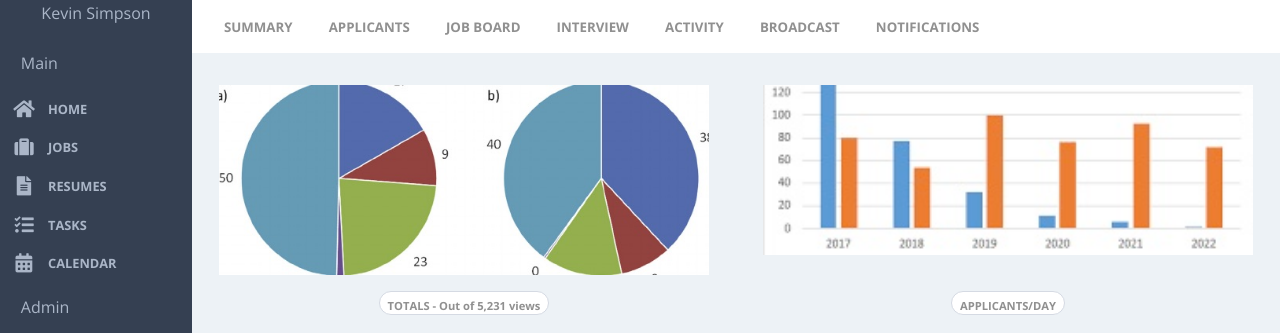
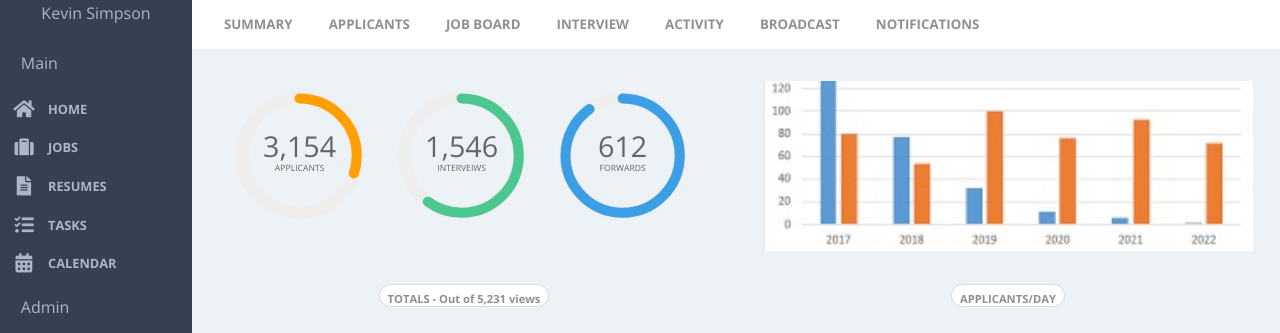
Before and after one commit to relasine/ks-comp-challenge-3, a plain HTML site: page index.html in a window 1280 px wide. Shown: the part 156-489 px from the top of the page. Drawn offline with nearby package versions, Linux system fonts and the light colour scheme.

Commit message:
Add circle animations

```diff
--- a/css/styles.css
+++ b/css/styles.css
@@ -547,3 +547,63 @@ aside {
 
   padding-left: .5rem;
 }
+
+/*CIRCLE GRAPHS*/
+.flex-wrapper {
+  display: flex;
+  flex-flow: row nowrap;
+}
+
+.single-chart {
+  width: 33%;
+  justify-content: space-around ;
+}
+
+.circular-chart {
+  display: block;
+  margin: 10px auto;
+  max-width: 80%;
+  max-height: 250px;
+}
+
+.circle-bg {
+  fill: none;
+  stroke: #eee;
+  stroke-width: 3.8;
+}
+
+.circle {
+  fill: none;
+  stroke-width: 2.8;
+  stroke-linecap: round;
+  animation: progress 1s ease-out forwards;
+}
+
+@keyframes progress {
+  0% {
+    stroke-dasharray: 0 100;
+  }
+}
+
+.circular-chart.orange .circle {
+  stroke: #ff9f00;
+}
+
+.circular-chart.green .circle {
+  stroke: #4CC790;
+}
+
+.circular-chart.blue .circle {
+  stroke: #3c9ee5;
+}
+
+.percentage {
+  fill: #666;
+  font-family: 'Open Sans', sans-serif;
+  font-size: 0.15em;
+  text-anchor: middle;
+}
+
+.p-number {
+  font-size: .5em;
+}
--- a/index.html
+++ b/index.html
@@ -98,7 +98,54 @@
     </div>
   </header>
   <article>
-    <img src="images/placeholder-circle.jpg" class="animated-chart">
+    <div class="flex-wrapper animated-chart">
+      <div class="single-chart">
+        <svg viewbox="0 0 36 36" class="circular-chart orange">
+          <path class="circle-bg"
+            d="M18 2.0845
+              a 15.9155 15.9155 0 0 1 0 31.831
+              a 15.9155 15.9155 0 0 1 0 -31.831"/>
+          <path class="circle"
+            stroke-dasharray="30, 100"
+            d="M18 2.0845
+              a 15.9155 15.9155 0 0 1 0 31.831
+              a 15.9155 15.9155 0 0 1 0 -31.831"/>
+          <text x="18" y="18.35" class="percentage p-number">3,154</text>
+          <text x="18" y="22.35" class="percentage">APPLICANTS</text>
+        </svg>
+      </div>
+      <div class="single-chart">
+        <svg viewbox="0 0 36 36" class="circular-chart green">
+          <path class="circle-bg"
+            d="M18 2.0845
+              a 15.9155 15.9155 0 0 1 0 31.831
+              a 15.9155 15.9155 0 0 1 0 -31.831"/>
+          <path class="circle"
+            stroke-dasharray="60, 100"
+            d="M18 2.0845
+              a 15.9155 15.9155 0 0 1 0 31.831
+              a 15.9155 15.9155 0 0 1 0 -31.831"/>
+          <text x="18" y="18.35" class="percentage p-number">1,546</text>
+          <text x="18" y="22.35" class="percentage">INTERVEIWS</text>
+        </svg>
+      </div>
+
+      <div class="single-chart">
+        <svg viewbox="0 0 36 36" class="circular-chart blue">
+          <path class="circle-bg"
+            d="M18 2.0845
+              a 15.9155 15.9155 0 0 1 0 31.831
+              a 15.9155 15.9155 0 0 1 0 -31.831"/>
+          <path class="circle"
+            stroke-dasharray="90, 100"
+            d="M18 2.0845
+              a 15.9155 15.9155 0 0 1 0 31.831
+              a 15.9155 15.9155 0 0 1 0 -31.831"/>
+          <text x="18" y="18.35" class="percentage p-number">612</text>
+          <text x="18" y="22.35" class="percentage">FORWARDS</text>
+        </svg>
+      </div>
+    </div>
     <h5 class="chart-label-1">TOTALS - Out of 5,231 views</h5>
     <img src="images/bar-chart.jpg" class="bar-chart">
     <h5 class="chart-label-2">applicants/day</h5>
```
